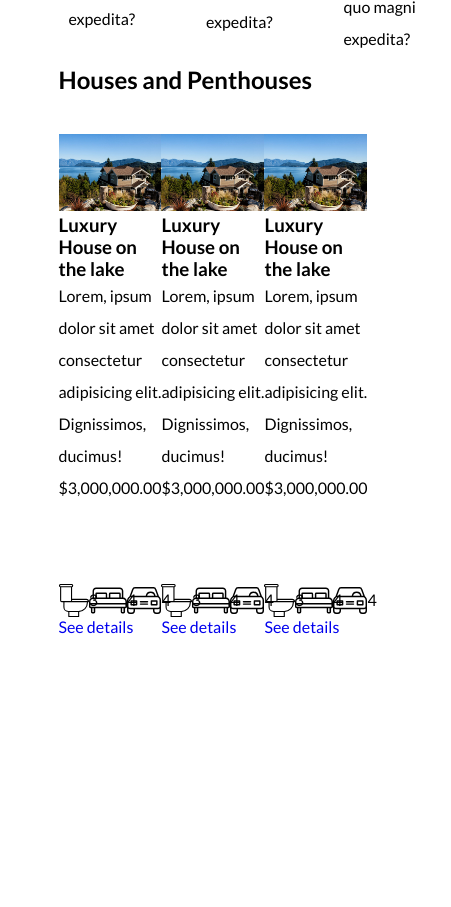
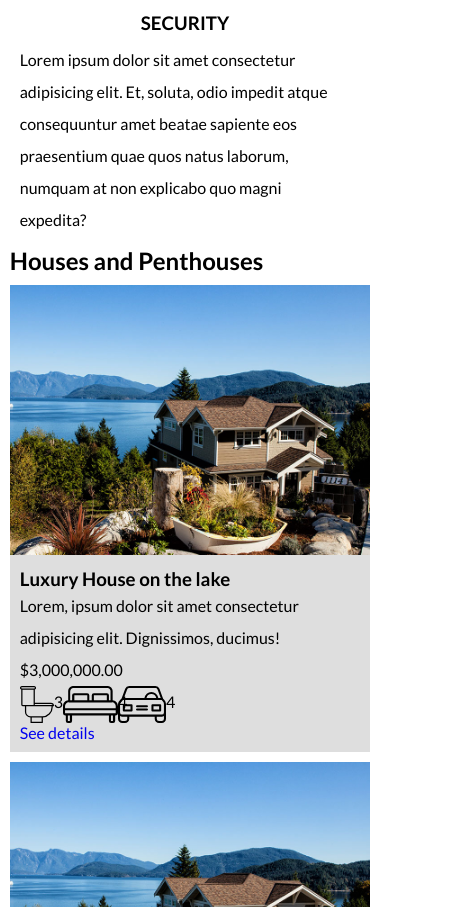
Before and after one commit to SamanthaSDGKU/realEstate-ch44, a plain HTML site: page index.html in a window 390 px wide. Shown: the part 1093-2000 px from the top of the page, 451 px wide, since content can reach past the window. Before the commit the page ends 1729 px from the top, so only its background shows below. Drawn offline with Linux system fonts and the light colour scheme.

Commit message:
adding responsive design

```diff
--- a/index.html
+++ b/index.html
@@ -48,7 +48,7 @@
     </main>
     <section class="container">
         <h2>Houses and Penthouses</h2>
-        <div class="more-about-container">
+        <div class="houses-container">
 
 
             <div class="house-item">
@@ -59,16 +59,16 @@
                     <h3>Luxury House on the lake</h3>
                     <p>Lorem, ipsum dolor sit amet consectetur adipisicing elit. Dignissimos, ducimus!</p>
                     <p>$3,000,000.00</p>
-                    <ul class="more-about-container">
-                        <li class="more-about-container">
+                    <ul class="icons-container">
+                        <li class="icon-item">
                             <img src="./img/icon_wc.svg" alt="">
                             <p>3</p>
                         </li>
-                        <li class="more-about-container">
+                        <li class="icon-item">
                             <img src="./img/icon_room.svg" alt="">
                             <p>4</p>
                         </li>
-                        <li class="more-about-container">
+                        <li class="icon-item">
                             <img src="./img/icon_parking.svg" alt="">
                             <p>4</p>
                         </li>
@@ -85,16 +85,16 @@
                     <h3>Luxury House on the lake</h3>
                     <p>Lorem, ipsum dolor sit amet consectetur adipisicing elit. Dignissimos, ducimus!</p>
                     <p>$3,000,000.00</p>
-                    <ul class="more-about-container">
-                        <li class="more-about-container">
+                    <ul class="icons-container">
+                        <li class="icon-item">
                             <img src="./img/icon_wc.svg" alt="">
                             <p>3</p>
                         </li>
-                        <li class="more-about-container">
+                        <li class="icon-item">
                             <img src="./img/icon_room.svg" alt="">
                             <p>4</p>
                         </li>
-                        <li class="more-about-container">
+                        <li class="icon-item">
                             <img src="./img/icon_parking.svg" alt="">
                             <p>4</p>
                         </li>
@@ -111,16 +111,16 @@
                     <h3>Luxury House on the lake</h3>
                     <p>Lorem, ipsum dolor sit amet consectetur adipisicing elit. Dignissimos, ducimus!</p>
                     <p>$3,000,000.00</p>
-                    <ul class="more-about-container">
-                        <li class="more-about-container">
+                    <ul class="icons-container">
+                        <li class="icon-item">
                             <img src="./img/icon_wc.svg" alt="">
                             <p>3</p>
                         </li>
-                        <li class="more-about-container">
+                        <li class="icon-item">
                             <img src="./img/icon_room.svg" alt="">
                             <p>4</p>
                         </li>
-                        <li class="more-about-container">
+                        <li class="icon-item">
                             <img src="./img/icon_parking.svg" alt="">
                             <p>4</p>
                         </li>
--- a/styles/mystyle.css
+++ b/styles/mystyle.css
@@ -21,6 +21,11 @@ a{
     margin-left: auto;
     margin-right: auto;
 }
+@media(max-width:768px) {
+    .container{
+        width: 95%;
+    }
+}
 .title{
     text-align: center;
 }
@@ -38,9 +43,19 @@ a{
 }
 .bar{
     display: flex;
+    flex-direction: row;
     justify-content: space-around;
     height: 100px;
     align-items: center;
+}
+@media(max-width:768px){
+    .bar{
+        flex-direction: column;
+        justify-content: center;
+    }
+    .site-init{
+        height: 20vh;
+    }
 }
 .site-secondary{
     background-color: #1f1f1f;
@@ -53,6 +68,11 @@ a{
     flex-direction: row;
     justify-content: space-around;
     margin-top:40px;
+}
+@media(max-width:768px){
+    .more-about-container{
+        flex-direction: column;
+    }
 }
 .more-about-item{
     padding:10px;
@@ -68,6 +88,35 @@ a{
     text-align: center;
     text-transform: uppercase;
     margin-bottom:10px;
+}
+
+/*houses and penthouses*/
+.houses-container{
+    display: flex;
+    flex-direction: row;
+}
+
+.house-item{
+    background-color: #dedede;
+    margin-right: 10px;
+}
+
+@media(max-width:768px) {
+    .houses-container{
+        flex-direction: column;
+    }
+    .house-item{
+        margin-top: 10px;
+    }
+}
+.house-text{
+    padding: 10px;
+}
+.icons-container{
+    display: flex;
+}
+.icon-item{
+    display: flex;
 }
 
 /*contact*/
```
Also changed, not shown: practice.html (+34 -1 lines).
